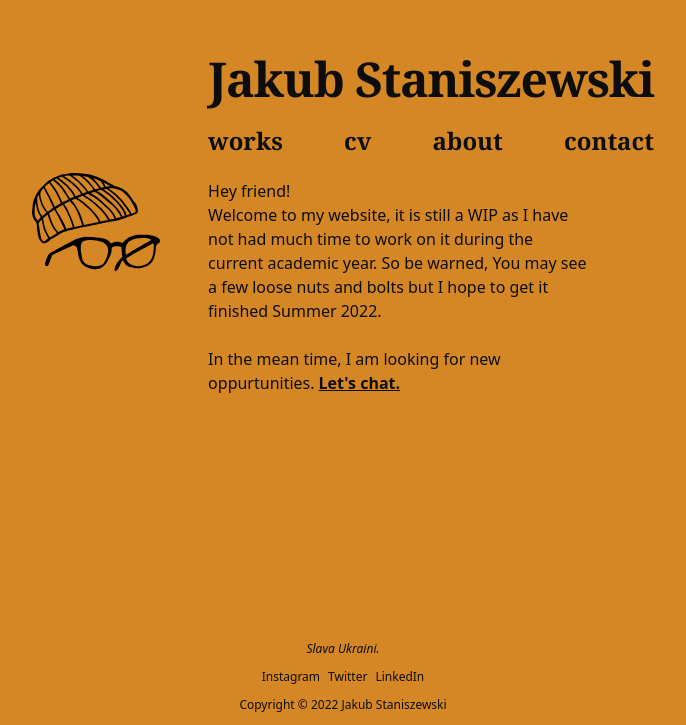
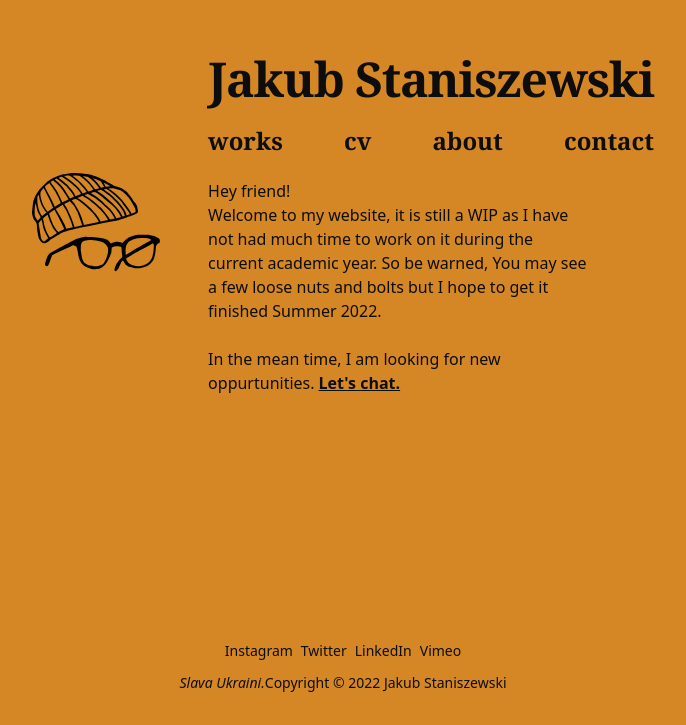
Before and after one commit to jakuski/website, a Next.js app: page / in a window 1280 px wide. Shown: the part 175-900 px from the top of the page, without its empty margins (297-983 px from the left). After the commit the page ends 868 px from the top, so only its background shows below. Built offline with nearby package versions, Linux system fonts and the light colour scheme; a web font is replaced by a local one.

Commit message:
update footer to include vimeo

```diff
--- a/components/footer.js
+++ b/components/footer.js
@@ -10,15 +10,16 @@ const SocialLink = props => {
 
 export default function Footer({ children }) {
 	return (
-		<footer className="font-sans text-xs flex flex-col items-center pb-3 mt-4">
-			<div className="italic mb-3">Slava Ukraini.</div>
-			<div className="mb-3 flex gap-2">
+		<footer className="font-sans text-sm flex flex-col items-center mt-4 gap-3">
+
+			<div className="flex gap-2">
 				<SocialLink href="/go/instagram">Instagram</SocialLink>
 				<SocialLink href="/go/twitter">Twitter</SocialLink>
 				<SocialLink href="/go/linkedin">LinkedIn</SocialLink>
+				<SocialLink href="/go/vimeo">Vimeo</SocialLink>
 			</div>
 			{/* <div>Powered by <a href="https://vercel.com/">Vercel</a> and available on <a href={pkg.repository.url}>GitHub</a>.</div> */}
-			<div>Copyright © {new Date().getFullYear()} Jakub Staniszewski</div>
+			<div><span className="italic">Slava Ukraini.</span>Copyright © {new Date().getFullYear()} Jakub Staniszewski</div>
 		</footer>
 	);
 }
```
